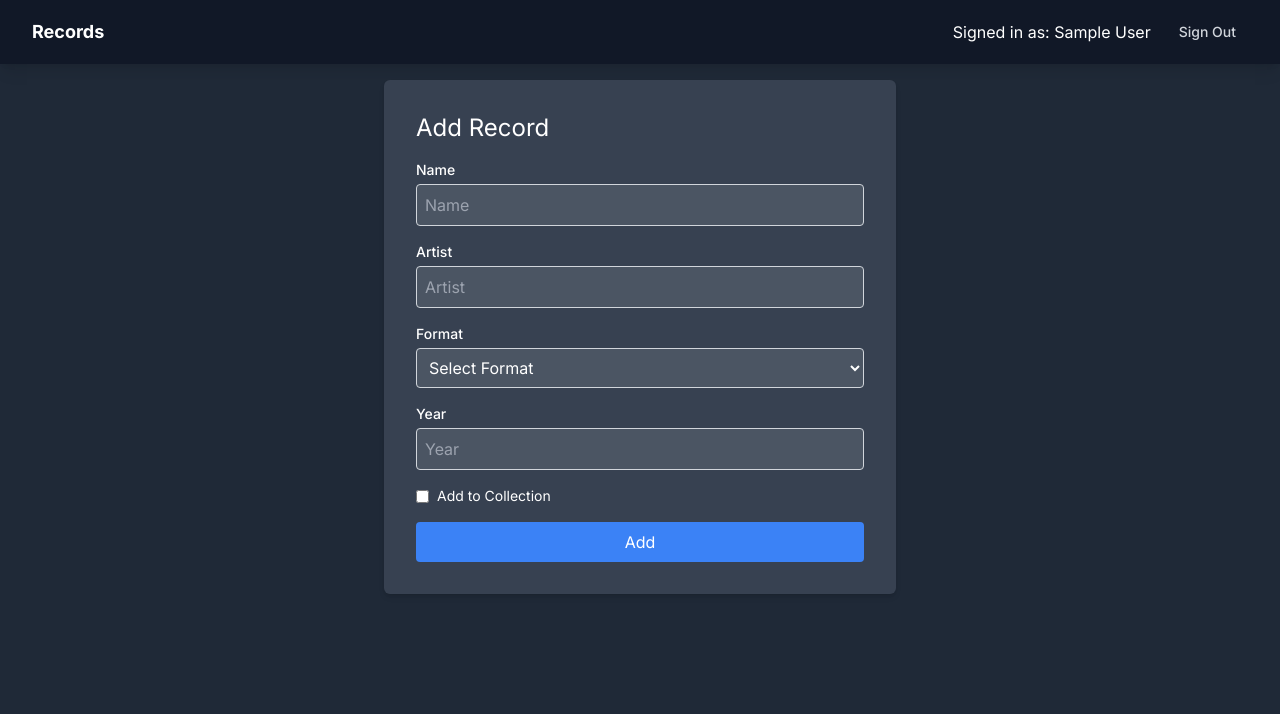
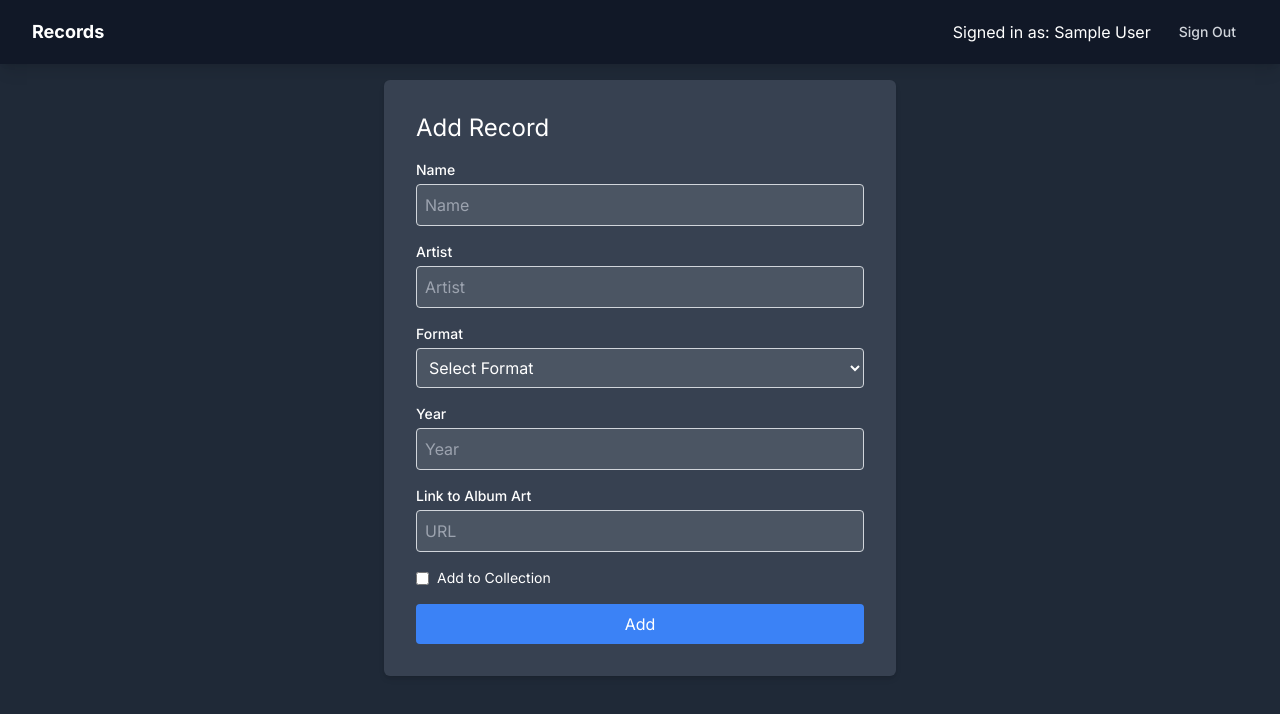
Before and after one commit to ZeroAuto/records-project-frontend, a Next.js app: page /records/create in a window 1280 px wide. Shown: the top 714 px of the page. Built offline with nearby package versions, Linux system fonts and the light colour scheme; no server answers; sample sign-in values are in the browser's storage.

Commit message:
add album art url to create page

```diff
--- a/app/records/[id]/page.tsx
+++ b/app/records/[id]/page.tsx
@@ -1,17 +1,20 @@
 'use client';
 
-import { useEffect, useState } from 'react';
+import { useContext, useEffect, useState } from 'react';
 import { useRouter } from 'next/navigation';
 
 import LoadingSpinner from '../../../components/LoadingSpinner';
+import { UserContext } from '../../../contexts/UserContext';
 import { fetchRecord } from '../../../utils/server.ts';
 
 const Record = ({ params }) => {
   const { id } = params;
   const router = useRouter()
+  const { currentUser } = useContext(UserContext);
   const [ record, setRecord ] = useState({});
   const [ loading, setLoading ] = useState(false);
   const [ error, setError ] = useState('');
+  const [ editing, setEditing ] = useState(false);
 
   const getData = async () => {
     try {
@@ -31,21 +34,41 @@ const Record = ({ params }) => {
 
   const handleBack = () => {
     router.push('/');
-  }
+  };
+
+  const handleEditToggle = () => {
+    setEditing(!editing);
+  };
 
   return (
     <div className="max-w-2xl mx-auto">
-      <div className="flex justify-between mb-4">
+      <div className="flex justify-between mb-4 align-middle">
+        <button
+          class="flex items-center px-4 py-2 text-sm font-medium text-gray-700 bg-gray-200 rounded hover:bg-gray-300 focus:outline-none focus:ring-2 focus:ring-gray-500"
+          onClick={handleBack}
+        >
+          <svg class="w-4 h-4 mr-2" fill="none" stroke="currentColor" viewBox="0 0 24 24" xmlns="http://www.w3.org/2000/svg">
+            <path stroke-linecap="round" stroke-linejoin="round" stroke-width="2" d="M15 19l-7-7 7-7"></path>
+          </svg>
+          Back
+        </button>
+        {currentUser?.admin &&
           <button
             className="primary-button px-3"
-          onClick={handleBack}
-        >Back</button>
-        <button className="primary-button px-3">Edit</button>
+            onClick={handleEditToggle}
+          >
+            {editing ? 'Cancel' : 'Edit'}
+          </button>
+        }
       </div>
       {loading &&
         <LoadingSpinner />
       }
       {!loading && record &&
+        <div>
+          {editing ?
+            null
+            :
             <div>
               <p>
                 {record.name}
@@ -61,6 +84,8 @@ const Record = ({ params }) => {
             </div>
           }
         </div>
+      }
+    </div>
   )
 };
 
--- a/app/records/create/page.tsx
+++ b/app/records/create/page.tsx
@@ -28,6 +28,7 @@ const Record: React.FC = () => {
   const [ year, setYear ] = useState<string>('');
   const [ format, setFormat ] = useState<string>('');
   const [ purchased, setPurchased ] = useState<boolean>(false);
+  const [ albumArt, setAlbumArt ] = useState('');
   const [ selectedRecord, setSelectedRecord ] = useState<Album>({});
   const [ error, setError ] = useState<string>('');
 
@@ -71,6 +72,7 @@ const Record: React.FC = () => {
         year: year,
         format: format,
         purchased: purchased,
+        album_art_url: albumArt,
       }
       const record = await postRecord(recordData);
       if (record) router.push('/');
@@ -158,7 +160,7 @@ const Record: React.FC = () => {
               value={format}
             >
               <option value="">Select Format</option>
-              <option value="LP">LP</option>
+              <option value="Album">Album</option>
               <option value="Single">Single</option>
               <option value="EP">EP</option>
               <option value="Boxed Set">Boxed Set</option>
@@ -175,6 +177,19 @@ const Record: React.FC = () => {
               onChange={(e: ChangeEvent<HTMLInputElement>) => setYear(e.target.value)}
               placeholder="Year"
               value={year}
+            />
+            <label
+              className="block text-sm font-medium mb-1"
+              htmlFor="album_art"
+            >
+              Link to Album Art
+            </label>
+            <input
+              type="text"
+              className="form-input-field"
+              onChange={(e: ChangeEvent<HTMLInputElement>) => setAlbumArt(e.target.value)}
+              placeholder="URL"
+              value={albumArt}
             />
             <div className="flex items-center mb-4">
               <input
--- a/utils/interfaces.ts
+++ b/utils/interfaces.ts
@@ -6,7 +6,8 @@ interface RecordParams {
 interface RecordPostParams extends RecordParams {
   format: string;
   year: number;
-  purchased: boolean,
+  purchased: boolean;
+  album_art_url: string;
 }
 
 interface Album extends RecordPostParams {
--- a/utils/server.ts
+++ b/utils/server.ts
@@ -145,6 +145,7 @@ export const login = async (loginData: LoginParams): Promise<AxiosResponse> => {
 
 export const postRecord = async (recordData: RecordPostParams): Promise<AxiosResponse> => {
   try {
+    console.log(recordData);
     const res = await axios.post(
       `${baseUrl}/record`,
       { ...recordData },
```
Lines whose indentation alone changed are shown as unchanged.
